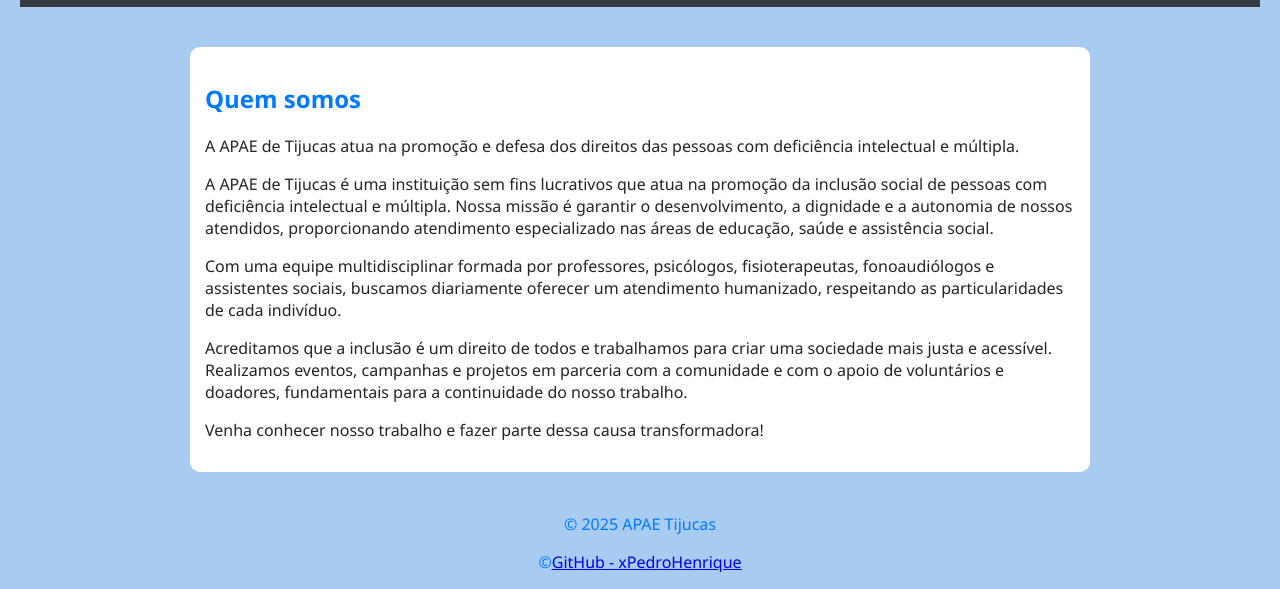
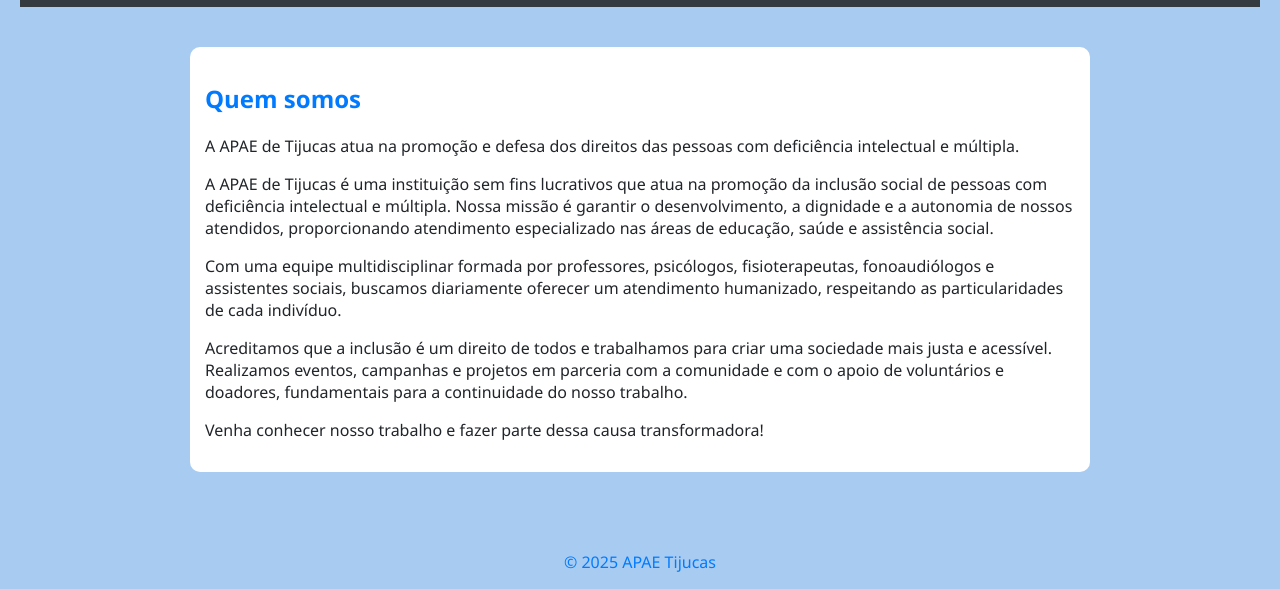
Before and after one commit to xPedroHenrique/Projeto-APAE, a plain HTML site: page sobre.html in a window 1280 px wide. Shown: the part 211-800 px from the top of the page. Drawn offline with Linux system fonts and the light colour scheme.

Commit message:
Projeto APAE - Tijucas

```diff
--- a/sobre.html
+++ b/sobre.html
@@ -37,7 +37,6 @@
     </main>
     <footer>
         <p>&copy; 2025 APAE Tijucas</p>
-        <p>&copy;<a href="https://github.com/xPedroHenrique/Projeto-APAE" target="_blank">GitHub - xPedroHenrique</a></p>
     </footer>
 </body>
 
```
Also changed, not shown: doacoes.html (+0 -1 lines), index.html (+0 -1 lines).
